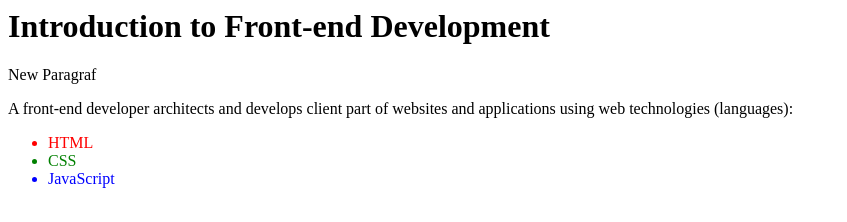
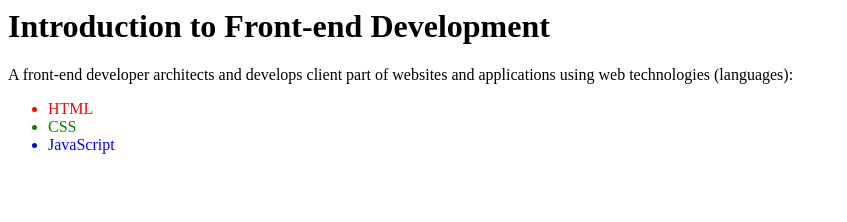
Before and after one commit to IgorIlic99/front-end-development, a plain HTML site: page index.html in a window 1280 px wide. Shown: the whole page, without its empty margins (0-847 px from the left). Drawn offline with Linux system fonts and the light colour scheme.

Commit message:
Paragraph Removed

```diff
--- a/index.html
+++ b/index.html
@@ -1,6 +1,5 @@
 <h1>Introduction to Front-end Development</h1>
 
-<p>New Paragraf</p>
 <p>A front-end developer architects and develops client part of websites and applications using web technologies (languages):</p>
 
 <ul>
```
